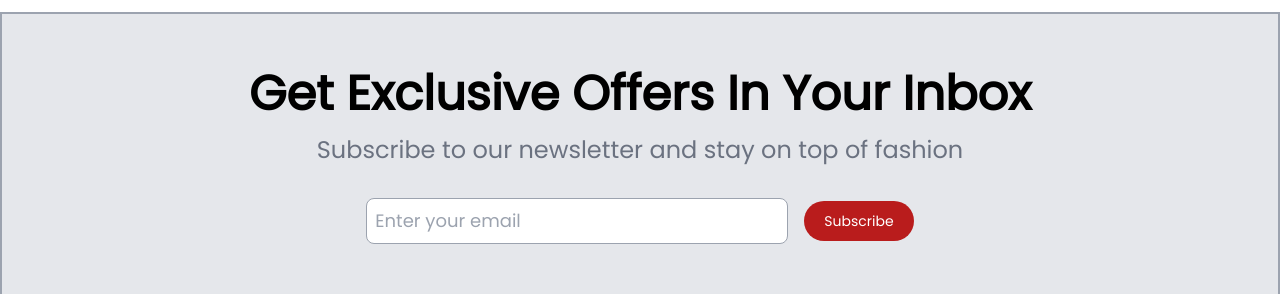
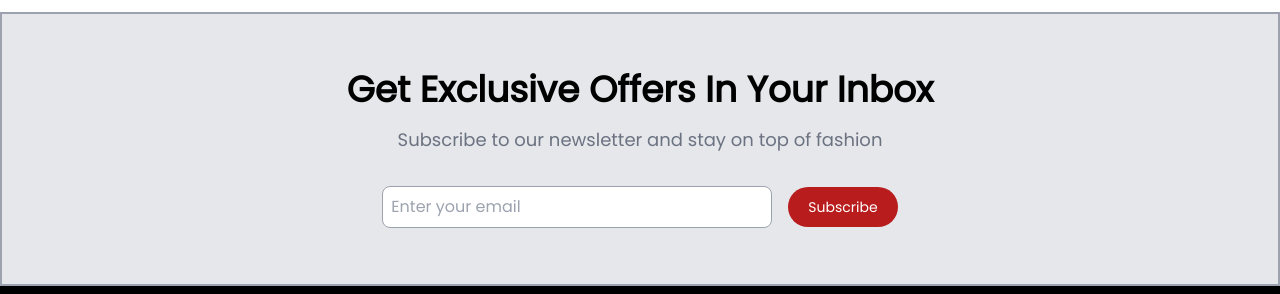
Before and after one commit to AbbasAkbar1221/Cartnova, a React (Create React App) app in the folder frontend/: page / in a window 1280 px wide. Shown: the part 2880-3174 px from the top of the page. Built offline with nearby package versions, Linux system fonts and the light colour scheme; no server answers.

Commit message:
update newsletter

```diff
--- a/frontend/src/components/NewsLetter.jsx
+++ b/frontend/src/components/NewsLetter.jsx
@@ -1,19 +1,3 @@
-// import React from 'react'
-
-// const NewsLetter = () => {
-//   return (
-//     <div className='text-center border-2 border-gray-400 py-14 bg-gray-200'>
-//       <h1 className='text-5xl'>Get Exclusive Offers In Your Inbox</h1>
-//       <p className='text-2xl text-gray-500 py-4'>Subscribe to our newsletter and stay on top of fashion</p>
-//         <form className='text-lg'>
-//             <input type="email" placeholder="Enter your email"  className='p-2 pr-16 mr-4 rounded-lg outline-none border border-gray-400'/>
-//             <button className='text-white bg-red-700 hover:bg-red-800 focus:outline-none focus:ring-4 focus:ring-red-300 font-medium rounded-full text-sm px-5 py-2.5 text-center me-2 mb-2 dark:bg-red-600 dark:hover:bg-red-700 dark:focus:ring-red-900"'>Subscribe</button>
-//         </form>
-//     </div>
-//   )
-// }
-
-// export default NewsLetter
 
 
 import React from 'react';
@@ -21,16 +5,18 @@ import React from 'react';
 const NewsLetter = () => {
   return (
     <div className='text-center border-2 border-gray-400 py-14 bg-gray-200 px-4 sm:px-8 lg:px-20'>
-      <h1 className='text-4xl sm:text-5xl font-bold'>Get Exclusive Offers In Your Inbox</h1>
-      <p className='text-lg sm:text-2xl text-gray-500 py-4'>Subscribe to our newsletter and stay on top of fashion</p>
-      <form className='text-lg flex justify-center items-center mt-4'>
+      <h1 className='text-2xl sm:text-4xl font-bold'>Get Exclusive Offers In Your Inbox</h1>
+      <p className='text-base sm:text-lg text-gray-500 py-4'>
+        Subscribe to our newsletter and stay on top of fashion
+      </p>
+      <form className='flex flex-col sm:flex-row justify-center items-center mt-4 space-y-4 sm:space-y-0 sm:space-x-4'>
         <input
           type="email"
           placeholder="Enter your email"
-          className='p-2 pr-16 mr-4 rounded-lg outline-none border border-gray-400 focus:border-red-700 transition duration-300'
+          className='w-full sm:w-auto p-2 pr-16 rounded-lg outline-none border border-gray-400 focus:border-red-700 transition duration-300'
         />
         <button
-          className='text-white bg-red-700 hover:bg-red-800 focus:outline-none focus:ring-4 focus:ring-red-300 font-medium rounded-full text-sm px-5 py-2.5'
+          className='w-full sm:w-auto text-white bg-red-700 hover:bg-red-800 focus:outline-none focus:ring-4 focus:ring-red-300 font-medium rounded-full text-sm px-5 py-2.5'
         >
           Subscribe
         </button>
```
